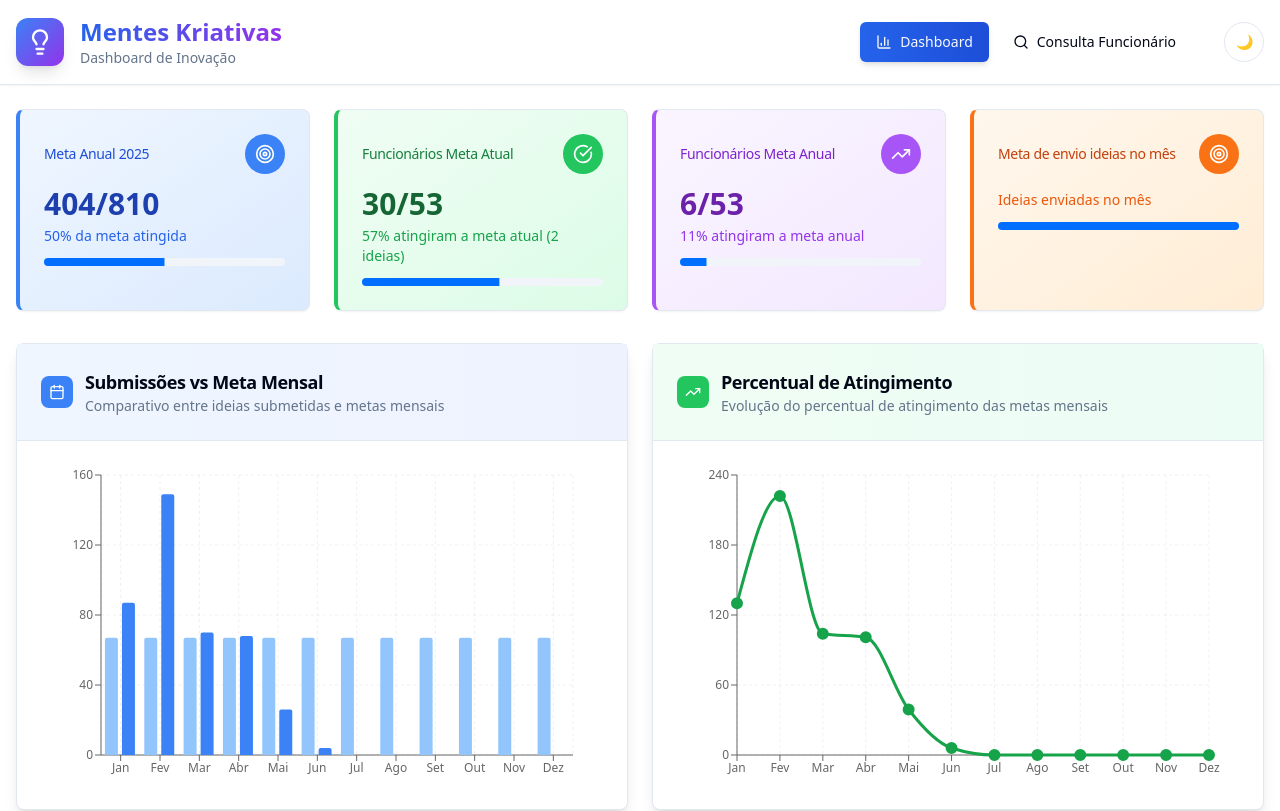
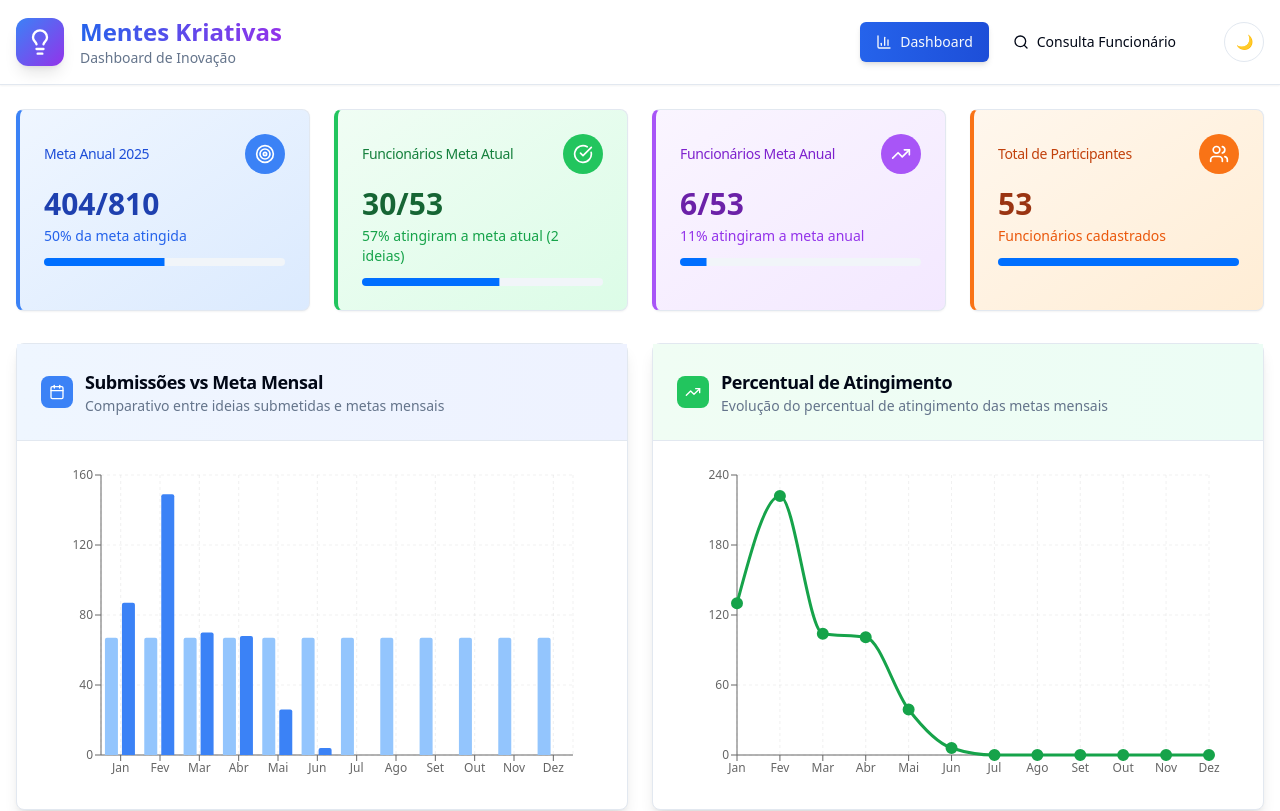
Before and after one commit to Wesley-Nascimentoo/dashboard-mentes-kriativas, a React (Vite) app: page / in a window 1280 px wide. Shown: the top 811 px of the page. Built offline with nearby package versions, Linux system fonts and the light colour scheme.

Commit message:
Reverted to commit 936cb125b282d6a051921b9a7c3f33c726b53e0b

```diff
--- a/src/components/Dashboard.tsx
+++ b/src/components/Dashboard.tsx
@@ -85,15 +85,15 @@ const Dashboard = () => {
 
         <Card className="group hover:shadow-lg transition-all duration-300 border-l-4 border-l-orange-500 bg-gradient-to-br from-orange-50 to-orange-100 dark:from-orange-950 dark:to-orange-900">
           <CardHeader className="flex flex-row items-center justify-between space-y-0 pb-3">
-            <CardTitle className="text-sm font-medium text-orange-700 dark:text-orange-300">Meta de envio ideias no mês</CardTitle>
+            <CardTitle className="text-sm font-medium text-orange-700 dark:text-orange-300">Total de Participantes</CardTitle>
             <div className="w-10 h-10 bg-orange-500 rounded-full flex items-center justify-center">
-              <Target className="h-5 w-5 text-white" />
+              <Users className="h-5 w-5 text-white" />
             </div>
           </CardHeader>
           <CardContent>
-            <div className="text-3xl font-bold text-orange-800 dark:text-orange-200">{mentesData.kpi["Junho"]}</div>
+            <div className="text-3xl font-bold text-orange-800 dark:text-orange-200">{totalFuncionarios}</div>
             <p className="text-sm text-orange-600 dark:text-orange-400 mt-1">
-              Ideias enviadas no mês
+              Funcionários cadastrados
             </p>
             <Progress value={100} className="mt-3 h-2" />
           </CardContent>
```
